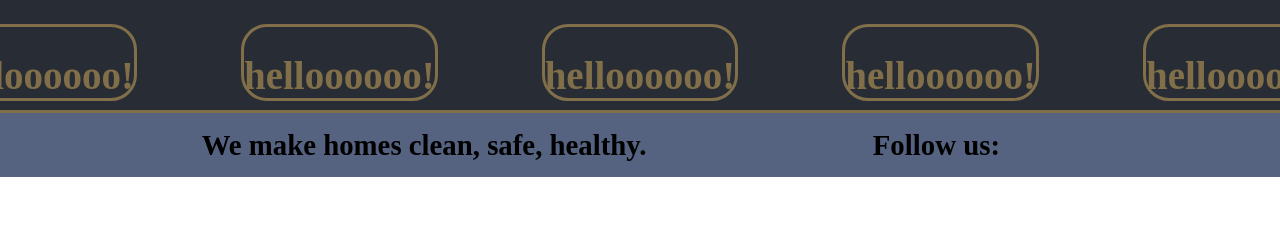
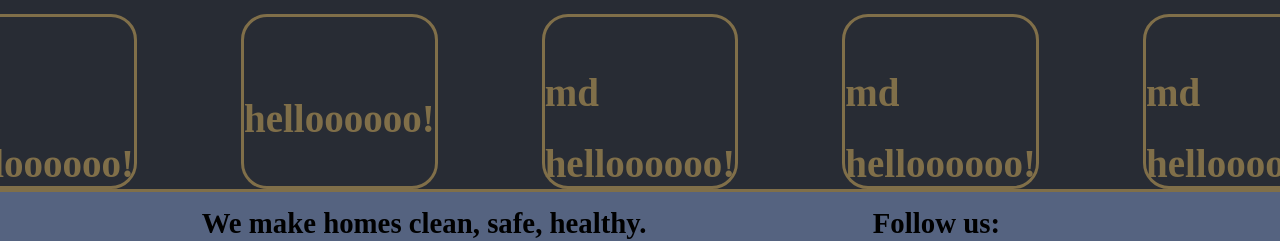
Before and after one commit to BAZBOT123/Cleaning-Website, a React (Create React App) app: page /reviews in a window 1280 px wide. Shown: the part 629-870 px from the top of the page. Before the commit the page ends 806 px from the top, so only its background shows below. Built offline with nearby package versions, Linux system fonts and the light colour scheme; no server answers; some icons are missing.

Commit message:
added containers for review-cards

```diff
--- a/src/components/Reviews.js
+++ b/src/components/Reviews.js
@@ -105,19 +105,68 @@ export default function Reviews() {
 
                     <div className="all-cards">
                     <div className='review-card'>
+                            <div>
+                                <h1 className="review-name">
+                                </h1>
+                                <h1 className='review-date'>
+                                    md
+                                </h1>
+                            </div>
+                            <div className='review-text-box'>
                                 <h1 className="review-text">helloooooo!</h1>
                             </div>
+                        </div>
                         <div className='review-card'>
+                            <div>
+                                <h1 className="review-name">
+
+                                </h1>
+                                <h1 className='review-date'>
+
+                                </h1>
+                            </div>
+                            <div className='review-text-box'>
                                 <h1 className="review-text">helloooooo!</h1>
                             </div>
+                        </div>
                         <div className='review-card'>
+                            <div>
+                                <h1 className="review-name">
+
+                                </h1>
+                                <h1 className='review-date'>
+                                    md
+                                </h1>
+                            </div>
+                            <div className='review-text-box'>
                                 <h1 className="review-text">helloooooo!</h1>
                             </div>
+                        </div>
                         <div className='review-card'>
+                            <div>
+                                <h1 className="review-name">
+
+                                </h1>
+                                <h1 className='review-date'>
+                                    md
+                                </h1>
+                            </div>
+                            <div className='review-text-box'>
                                 <h1 className="review-text">helloooooo!</h1>
                             </div>
+                        </div>
                         <div className='review-card'>
+                            <div>
+                                <h1 className="review-name">
+
+                                </h1>
+                                <h1 className='review-date'>
+                                    md
+                                </h1>
+                            </div>
+                            <div className='review-text-box'>
                                 <h1 className="review-text">helloooooo!</h1>
+                            </div>
                         </div>
                     </div>
                 </div>
```
Lines whose indentation alone changed are shown as unchanged.
